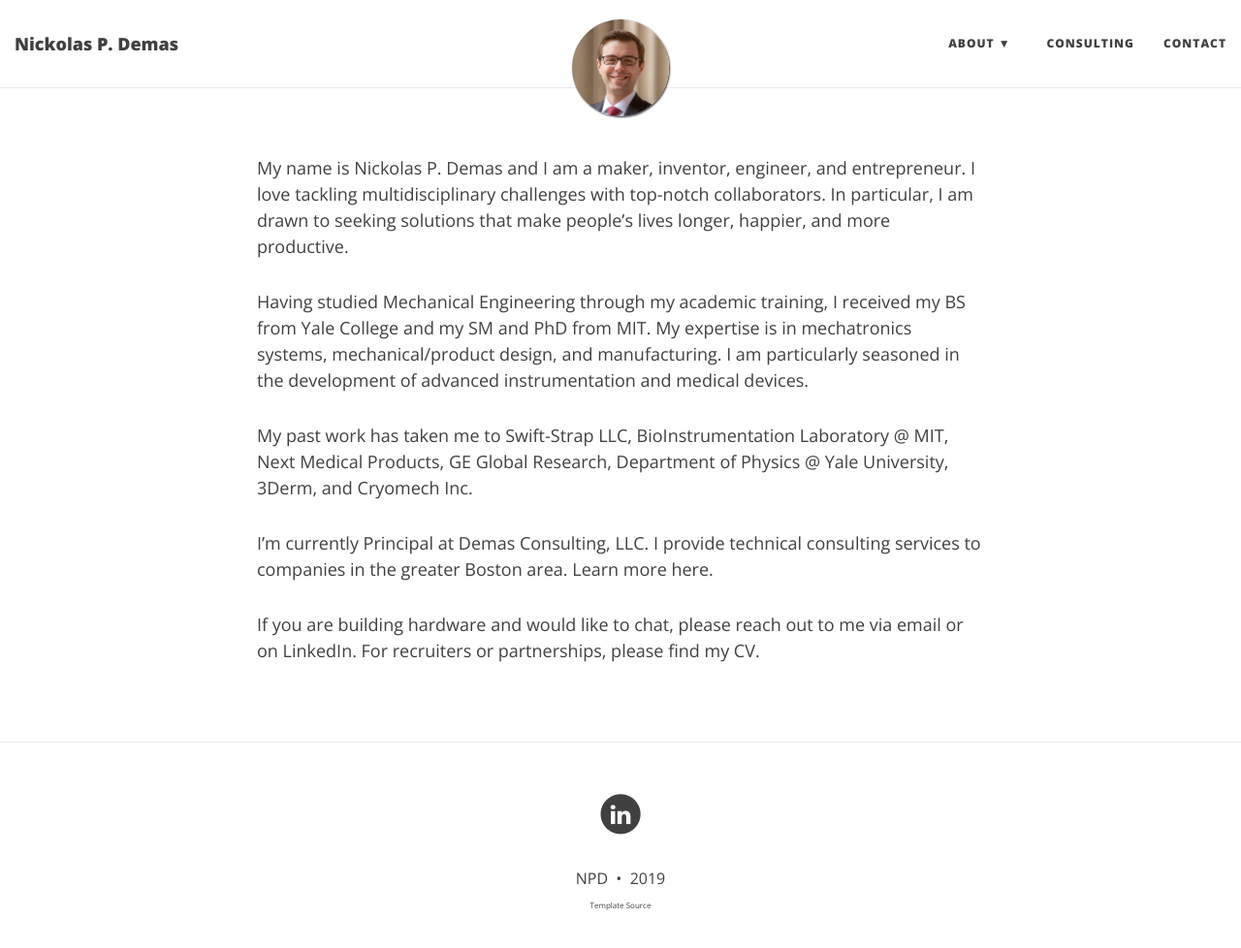
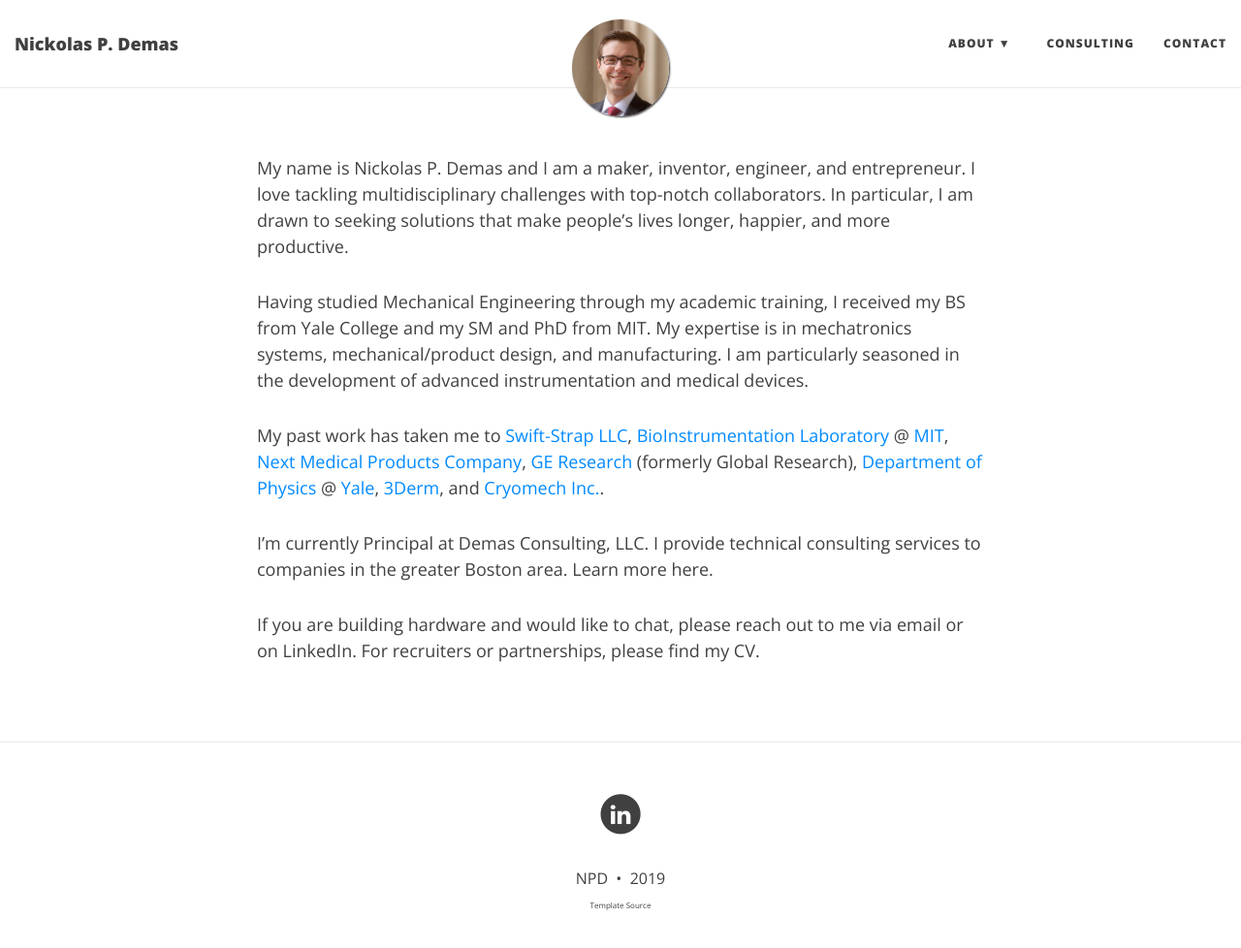
Before and after one commit to npdemas/npdemas.github.io, a Jekyll site: the page built from bio.md, in a window 1280 px wide and 990 px high. Shown: the top 978 px of the window at 97% size. Built offline with Jekyll 4.4.1, drawn with Linux system fonts in a browser that asks for light colours; nearby versions of some CDN libraries.

Commit message:
Added links to previous employers

```diff
--- a/bio.md
+++ b/bio.md
@@ -6,7 +6,7 @@
 
 Having studied Mechanical Engineering through my academic training, I received my BS from Yale College and my SM and PhD from MIT. My expertise is in mechatronics systems, mechanical/product design, and manufacturing. I am particularly seasoned in the development of advanced instrumentation and medical devices.
 
-My past work has taken me to Swift-Strap LLC, BioInstrumentation Laboratory @ MIT, Next Medical Products, GE Global Research, Department of Physics @ Yale University, 3Derm, and Cryomech Inc.
+My past work has taken me to [Swift-Strap LLC](https://www.thorTQ.com "THOR Tourniquet"), [BioInstrumentation Laboratory](https://www.bioinstrumentation.mit.edu "BioInstrumentation Laboratory") @ [MIT](https://https://mit.edu "Massachusetts Institute of Technology"), [Next Medical Products Company](http://www.nextmedicalproducts.com/"Next Medical Products Company"), [GE Research](https://www.ge.com/research/ "GE Research") (formerly Global Research), [Department of Physics](https://physics.yale.edu/ "Yale Department of Physics") @ [Yale](https://www.yale.edu/ "Yale"), [3Derm](https://www.3derm.com/"3Derm Systems"), and [Cryomech Inc.](https://www.cryomech.com/ "Cryomech Inc.").
 
 I'm currently Principal at Demas Consulting, LLC. I provide technical consulting services to companies in the greater Boston area. Learn more here.
 
```
